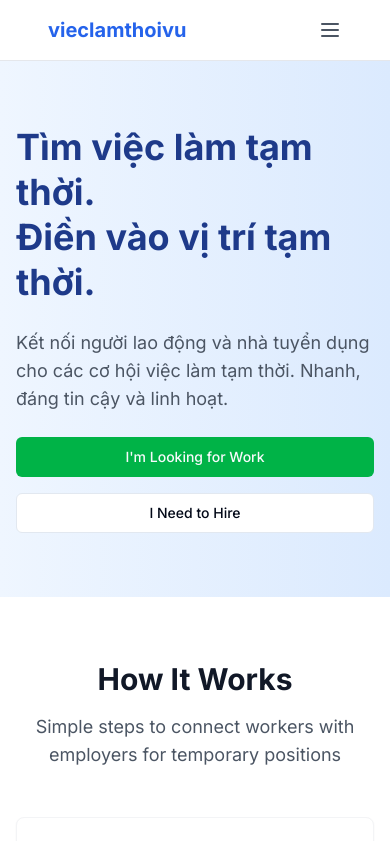
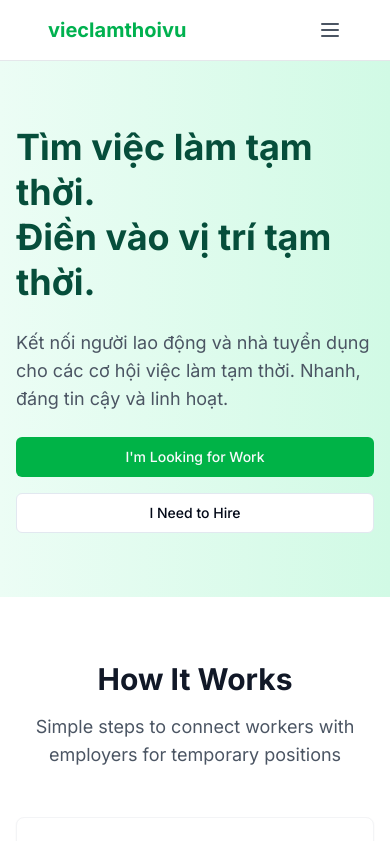
Before and after one commit to hungphanstartup/shift-connect-now, a React (Vite) app: page / in a window 390 px wide. Shown: the top 841 px of the page. Built offline with nearby package versions, Linux system fonts and the light colour scheme.

Commit message:
Fix: Replace blue colors with green
Replaces all instances of blue colors with green in the codebase.

```diff
--- a/src/App.css
+++ b/src/App.css
@@ -1,3 +1,4 @@
+
 
 #root {
   max-width: 100%;
--- a/src/components/layout/Navbar.tsx
+++ b/src/components/layout/Navbar.tsx
@@ -1,3 +1,4 @@
+
 import { useState, useEffect } from "react";
 import { Link, useLocation, useNavigate } from "react-router-dom";
 import { Button } from "@/components/ui/button";
@@ -65,19 +66,19 @@ const Navbar = () => {
     <nav className="bg-white border-b border-gray-200 py-4 px-4 md:px-6 shadow-sm">
       <div className="container mx-auto flex justify-between items-center">
         <Link to="/" className="flex items-center space-x-2">
-          <span className="text-xl font-bold text-brand-600">vieclamthoivu</span>
-          <span className="hidden md:inline text-brand-600">.com</span>
+          <span className="text-xl font-bold text-topcv-primary">vieclamthoivu</span>
+          <span className="hidden md:inline text-topcv-primary">.com</span>
         </Link>
 
         {/* Desktop Navigation */}
         <div className="hidden md:flex items-center space-x-6">
-          <Link to="/jobs" className="text-gray-600 hover:text-brand-600 transition-colors">
+          <Link to="/jobs" className="text-gray-600 hover:text-topcv-primary transition-colors">
             Find Jobs
           </Link>
-          <Link to="/employers" className="text-gray-600 hover:text-brand-600 transition-colors">
+          <Link to="/employers" className="text-gray-600 hover:text-topcv-primary transition-colors">
             For Employers
           </Link>
-          <Link to="/about" className="text-gray-600 hover:text-brand-600 transition-colors">
+          <Link to="/about" className="text-gray-600 hover:text-topcv-primary transition-colors">
             About Us
           </Link>
 
@@ -126,21 +127,21 @@ const Navbar = () => {
           <div className="container mx-auto px-4 py-4 flex flex-col space-y-4">
             <Link
               to="/jobs"
-              className="text-gray-600 hover:text-brand-600 py-2 transition-colors"
+              className="text-gray-600 hover:text-topcv-primary py-2 transition-colors"
               onClick={() => setIsMenuOpen(false)}
             >
               Find Jobs
             </Link>
             <Link
               to="/employers"
-              className="text-gray-600 hover:text-brand-600 py-2 transition-colors"
+              className="text-gray-600 hover:text-topcv-primary py-2 transition-colors"
               onClick={() => setIsMenuOpen(false)}
             >
               For Employers
             </Link>
             <Link
               to="/about"
-              className="text-gray-600 hover:text-brand-600 py-2 transition-colors"
+              className="text-gray-600 hover:text-topcv-primary py-2 transition-colors"
               onClick={() => setIsMenuOpen(false)}
             >
               About Us
--- a/src/components/ui/badge.tsx
+++ b/src/components/ui/badge.tsx
@@ -1,3 +1,4 @@
+
 import * as React from "react"
 import { cva, type VariantProps } from "class-variance-authority"
 
--- a/src/index.css
+++ b/src/index.css
@@ -1,3 +1,4 @@
+
 
 @import url('https://fonts.googleapis.com/css2?family=Inter:wght@300;400;500;600;700&display=swap');
 
--- a/tailwind.config.ts
+++ b/tailwind.config.ts
@@ -64,17 +64,17 @@ export default {
           ring: 'hsl(var(--sidebar-ring))'
         },
         brand: {
-          50: "#EFF6FF",
-          100: "#DBEAFE",
-          200: "#BFDBFE",
-          300: "#93C5FD",
-          400: "#60A5FA",
-          500: "#3B82F6",
-          600: "#2563EB",
-          700: "#1D4ED8",
-          800: "#1E40AF",
-          900: "#1E3A8A",
-          950: "#0F172A",
+          50: "#ECFDF5",
+          100: "#D1FAE5",
+          200: "#A7F3D0",
+          300: "#6EE7B7",
+          400: "#34D399",
+          500: "#10B981",
+          600: "#059669",
+          700: "#047857",
+          800: "#065F46",
+          900: "#064E3B",
+          950: "#022C22",
         },
         success: {
           50: "#ECFDF5",
```
